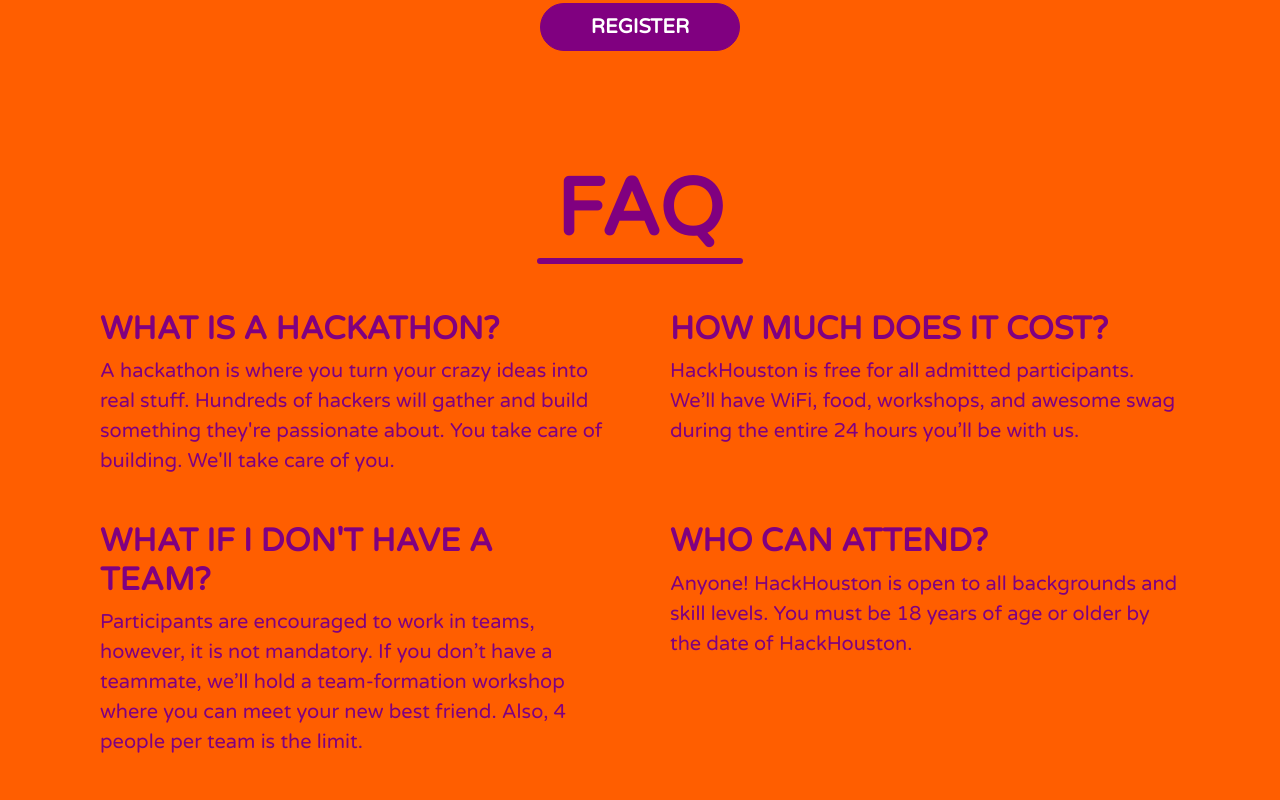
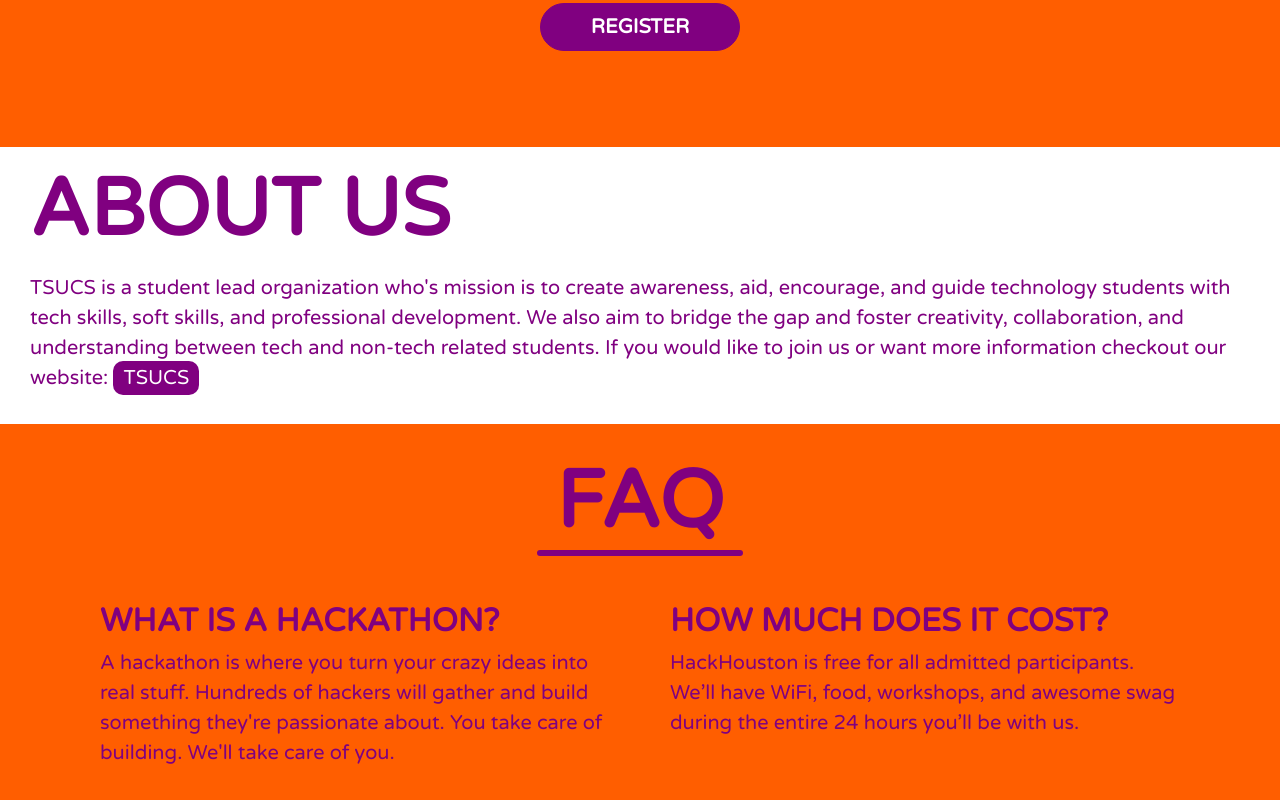
Before and after one commit to myTeemous/HackHouston-Site, a plain HTML site: page index.html in a window 1280 px wide. Shown: the part 793-1593 px from the top of the page. Drawn offline with nearby package versions, Linux system fonts and the light colour scheme.

Commit message:
added one more sponsor and about section

```diff
--- a/index.html
+++ b/index.html
@@ -44,6 +44,20 @@
     <div class="jumbotron jumbotron-fluid text-center">
         <h1 class="display-6">March 13-14, 2019</h1>
         <a class="btn btn-primary btn-lg" target="_blank" href="#" role="button">REGISTER</a>
+    </div>
+    <div class="container-fluid" id="about">
+        <div class="row">
+            <div class="col-md-12">
+                <h1 id="about">ABOUT US</h1>
+                <p class="lead">
+                    TSUCS is a student lead organization who's mission is to create awareness, aid, encourage,
+                    and guide technology students with tech skills, soft skills, and professional development.
+                    We also aim to bridge the gap and foster creativity, collaboration, and understanding between
+                    tech and non-tech related students. If you would like to join us or want more information checkout our website:
+                    <a id="tsucsLink" target="_blank" href="http://tsucs.com/">TSUCS</a>
+                </p>
+            </div>
+        </div>
     </div>
     <div class="padding" id="FAQ">
         <div class="container">
@@ -177,6 +191,13 @@
                 </a>
             </div>
         </div>
+        <div class="row justify-content-center">
+            <div class="col-sm-6 text-center">
+                <a href="http://www.tsu.edu/home/" target="_blank">
+                    <img class="sponsorImg" src="./images/TSU_wordmark-1030x356.png" alt="Roku">
+                </a>
+            </div>
+        </div>
         <div class="row">
             <div class="col-sm-12 text-center">
                 <p>Interested in sponsoring us?</p>
--- a/style.css
+++ b/style.css
@@ -82,6 +82,21 @@ body {
     margin-right: 15px;
     padding-left: 50px;
     padding-right: 50px;
+}
+
+#about {
+    background-color: white;
+    margin-bottom: 15px;
+}
+
+#tsucsLink {
+    text-decoration: none;
+    color: white;
+    background-color: rgb(128, 0, 128);
+    padding: 5px 10px;
+    font-family: 'Varela Round', sans-serif;
+    font-weight: bolder;
+    border-radius: 10px;
 }
 
 /*FAQ styling*/
```
Also changed, not shown: images/TSU_wordmark-1030x356.png (added).
